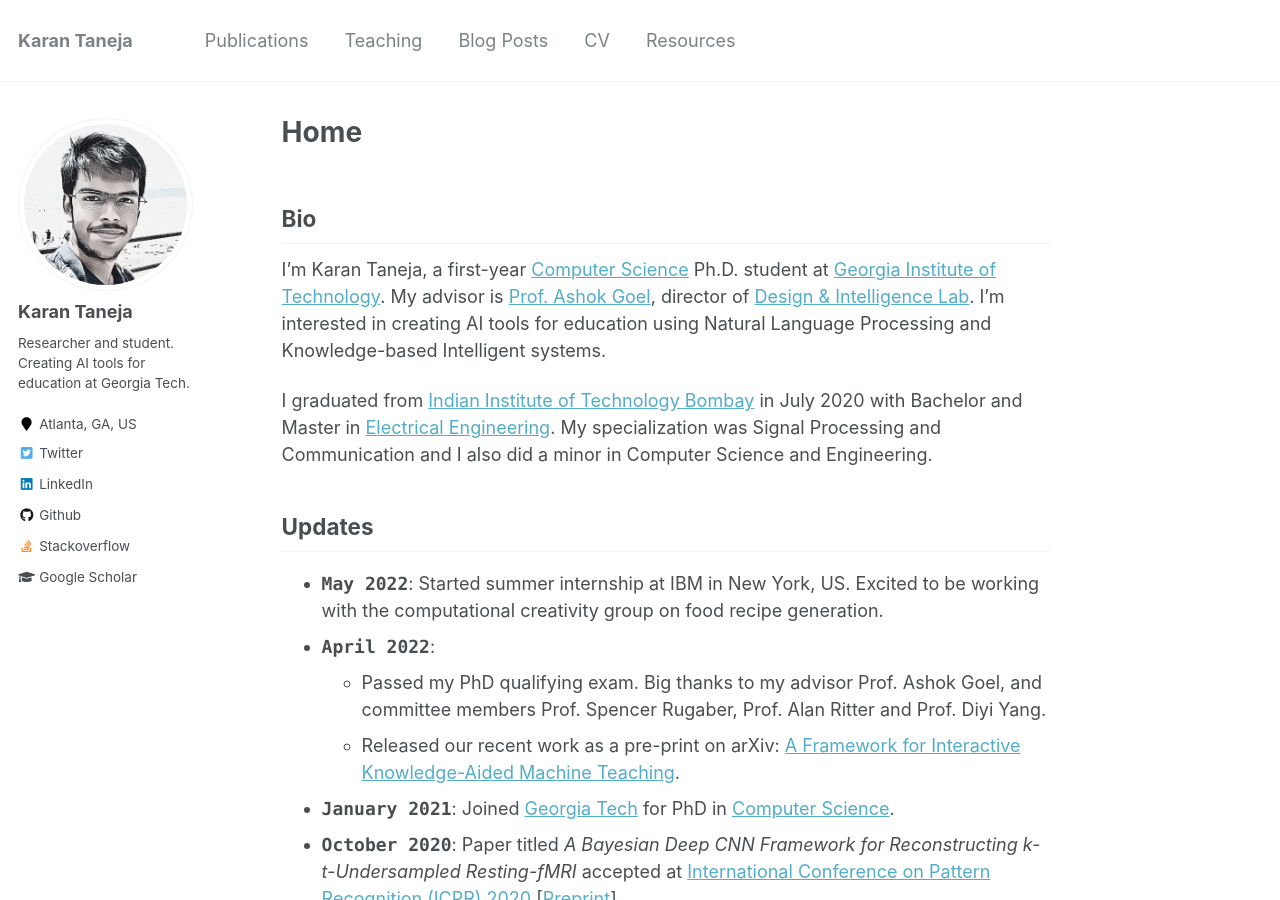
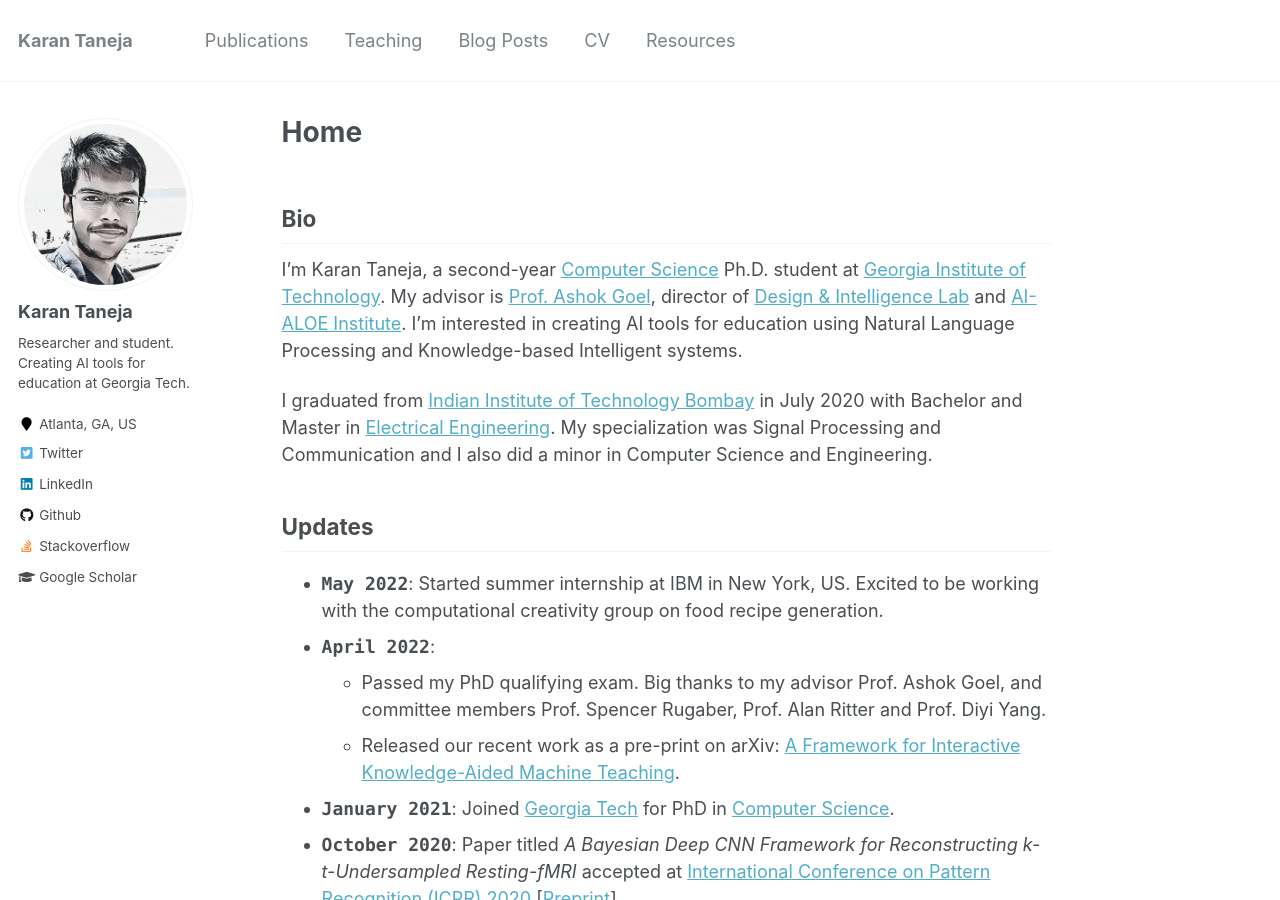
Before and after one commit to KrnTneja/KrnTneja.github.io, a Jekyll site: the page built from _pages/about.md, in a window 1280 px wide and 900 px high. Built offline with Jekyll 4.4.1, drawn with Linux system fonts in a browser that asks for light colours.

Commit message:
Update about.md

```diff
--- a/_pages/about.md
+++ b/_pages/about.md
@@ -11,7 +11,7 @@ redirect_from:
 Bio
 ------
 
-I'm Karan Taneja, a first-year [Computer Science](https://www.cc.gatech.edu/) Ph.D. student at [Georgia Institute of Technology](https://www.gatech.edu/). My advisor is [Prof. Ashok Goel](https://dilab.gatech.edu/ashok-k-goel/), director of [Design & Intelligence Lab](https://dilab.gatech.edu/). I'm interested in creating AI tools for education using Natural Language Processing and Knowledge-based Intelligent systems.
+I'm Karan Taneja, a second-year [Computer Science](https://www.cc.gatech.edu/) Ph.D. student at [Georgia Institute of Technology](https://www.gatech.edu/). My advisor is [Prof. Ashok Goel](https://dilab.gatech.edu/ashok-k-goel/), director of [Design & Intelligence Lab](https://dilab.gatech.edu/) and [AI-ALOE Institute](https://aialoe.org/). I'm interested in creating AI tools for education using Natural Language Processing and Knowledge-based Intelligent systems.
 
 I graduated from [Indian Institute of Technology Bombay](http://www.iitb.ac.in/) in July 2020 with Bachelor and Master in [Electrical Engineering](https://www.ee.iitb.ac.in). My specialization was Signal Processing and Communication and I also did a minor in Computer Science and Engineering.
 
```
